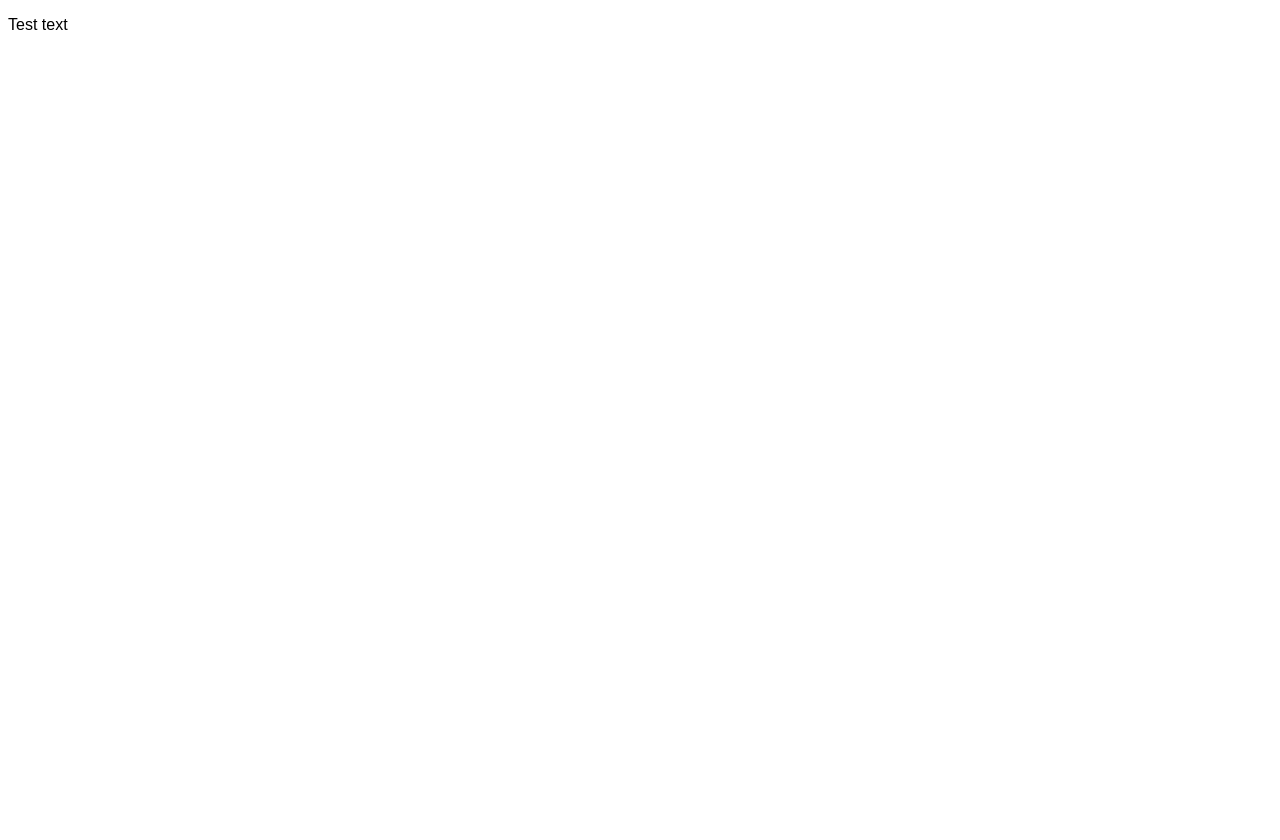
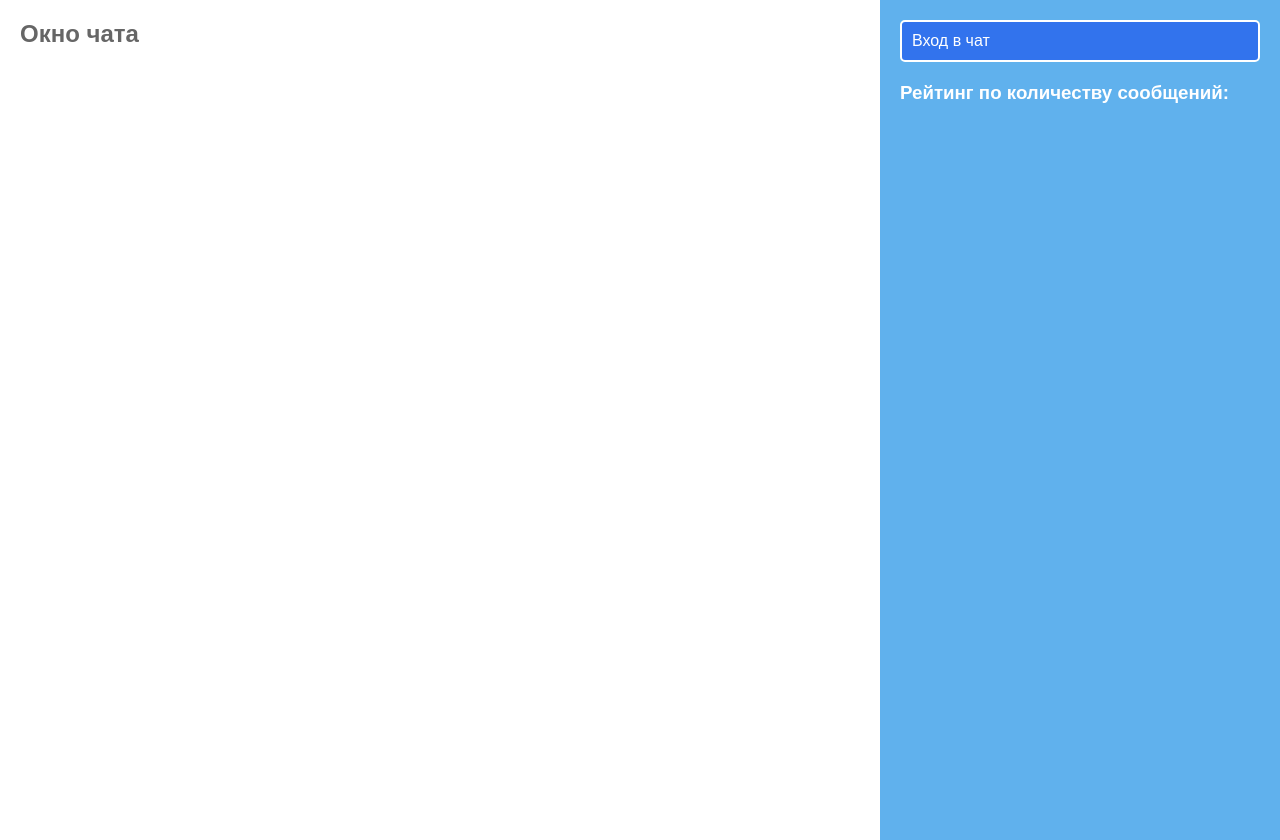
Before and after one commit to NataliShip/chat-react-redux-websocket, a React app: page / in a window 1280 px wide. Before the commit the page ends 800 px from the top, so only its background shows below. Built offline with nearby package versions, Linux system fonts and the light colour scheme.

Commit message:
feat (chat) add components Rating, Chat, RegisterButton

```diff
--- a/src/App.js
+++ b/src/App.js
@@ -1,13 +1,14 @@
 import React, { Component } from 'react';
+import Rating from './components/Rating';
+import Chat from './components/Chat';
 import './scss/app.scss';
 
 class App extends Component {
   render() {
     return (
       <div className="app">
-          <p>
-            Test text
-          </p>
+        <Chat/>
+        <Rating/>
       </div>
     );
   }
--- /dev/null
+++ b/src/components/Chat.js
@@ -0,0 +1,13 @@
+import React, { Component } from 'react';
+
+class Chat extends Component {
+  render() {
+    return (
+      <div className="chat">
+        <h2 className="chat__header">Окно чата</h2>
+      </div>
+    );
+  }
+}
+
+export default Chat;
--- /dev/null
+++ b/src/components/Rating.js
@@ -0,0 +1,15 @@
+import React, { Component } from 'react';
+import RegisterButton from './RegisterButton';
+
+class Rating extends Component {
+  render() {
+    return (
+      <div className="rating">
+        <RegisterButton />
+        <h3 className="rating__header">Рейтинг по количеству сообщений:</h3>
+      </div>
+    );
+  }
+}
+
+export default Rating;
--- /dev/null
+++ b/src/components/RegisterButton.js
@@ -0,0 +1,13 @@
+import React, { Component } from 'react';
+
+class RegisterButton extends Component {
+  render() {
+    return (
+      <div className="register-button">
+        Вход в чат
+      </div>
+    );
+  }
+}
+
+export default RegisterButton;
--- a/src/scss/app.scss
+++ b/src/scss/app.scss
@@ -1,5 +1,19 @@
 @import "variables.scss";
+@import "rating.scss";
+@import "chat.scss";
+@import "register-button.scss";
+
+html, body, #root {
+  height: 100%;
+}
+
+body {
+  margin: 0;
+}
 
 .app {
+  height: 100%;
   font-family: Arial, "Helvetica Neue", Helvetica, sans-serif;
+  display: flex;
+  flex-direction: row;
 }
--- /dev/null
+++ b/src/scss/chat.scss
@@ -0,0 +1,10 @@
+.chat {
+  width: 70%;
+  height: 100%;
+  padding: 20px;
+
+  &__header {
+    margin: 0;
+    color: $grey-color;
+  }
+}
--- /dev/null
+++ b/src/scss/rating.scss
@@ -0,0 +1,10 @@
+.rating {
+  width: 30%;
+  height: 100%;
+  padding: 20px;
+  background: $blue-color;
+
+  &__header {
+    color: $white-color;
+  }
+}
--- /dev/null
+++ b/src/scss/register-button.scss
@@ -0,0 +1,9 @@
+.register-button {
+  border: 2px solid $white-color;
+  padding: 10px;
+  border-radius: 5px;
+  background: $dark-blue-color;
+  color: $white-color;
+  margin: 0 0 20px 0;
+  cursor: pointer;
+}
--- a/src/scss/variables.scss
+++ b/src/scss/variables.scss
@@ -0,0 +1,6 @@
+// color variables
+
+$white-color: #fff;
+$blue-color: #60b1ed;
+$dark-blue-color: #3273ed;
+$grey-color: #666;
```
